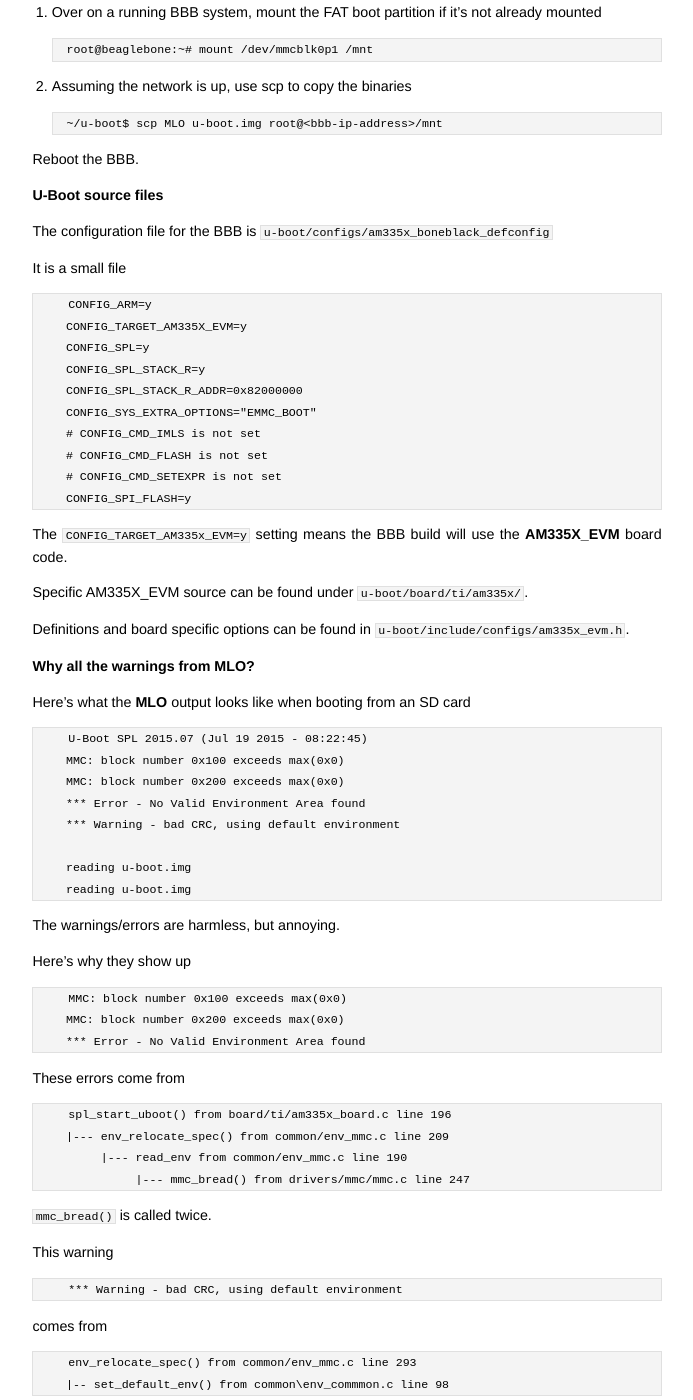
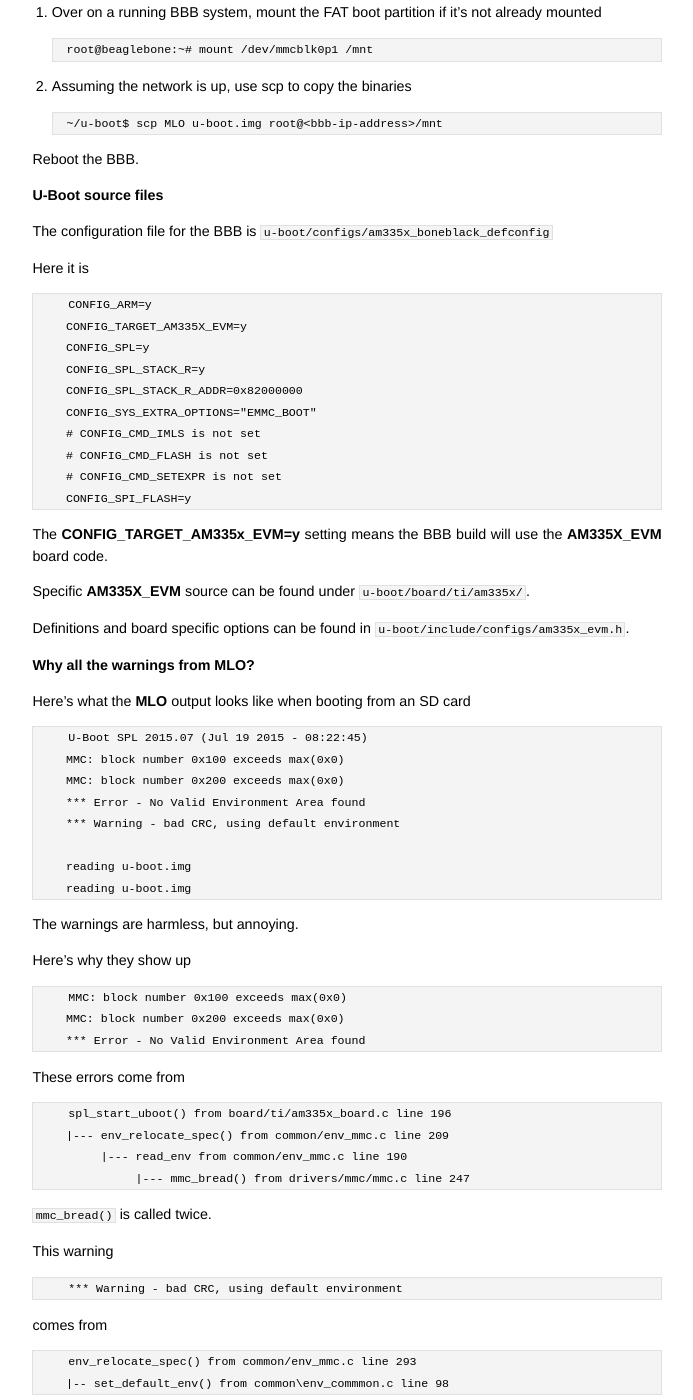
Before and after one commit to jumpnow/jumpnowtek-site, a Jekyll site: the page built from _posts/2015-07-18-Beaglebone-Black-U-Boot-Notes.md, in a window 1280 px wide and 1400 px high, scrolled down 1953 px. Shown: the whole window, without its empty margins (293-986 px from the left). Built offline with Jekyll 4.4.1, drawn with Linux system fonts in a browser that asks for light colours.

Commit message:
bbb uboot doc updates

```diff
--- a/_posts/2015-07-18-Beaglebone-Black-U-Boot-Notes.md
+++ b/_posts/2015-07-18-Beaglebone-Black-U-Boot-Notes.md
@@ -115,7 +115,7 @@
 
 The configuration file for the BBB is `u-boot/configs/am335x_boneblack_defconfig`
 
-It is a small file
+Here it is
 
         CONFIG_ARM=y
         CONFIG_TARGET_AM335X_EVM=y
@@ -128,9 +128,9 @@
         # CONFIG_CMD_SETEXPR is not set
         CONFIG_SPI_FLASH=y
 
-The `CONFIG_TARGET_AM335x_EVM=y` setting means the BBB build will use the **AM335X_EVM** board code.
+The **CONFIG\_TARGET\_AM335x\_EVM=y** setting means the BBB build will use the **AM335X\_EVM** board code.
 
-Specific AM335X_EVM source can be found under `u-boot/board/ti/am335x/`.
+Specific **AM335X\_EVM** source can be found under `u-boot/board/ti/am335x/`.
 
 Definitions and board specific options can be found in `u-boot/include/configs/am335x_evm.h`.
 
@@ -147,7 +147,7 @@
         reading u-boot.img
         reading u-boot.img
 
-The warnings/errors are harmless, but annoying.
+The warnings are harmless, but annoying.
 
 Here's why they show up
 
```
